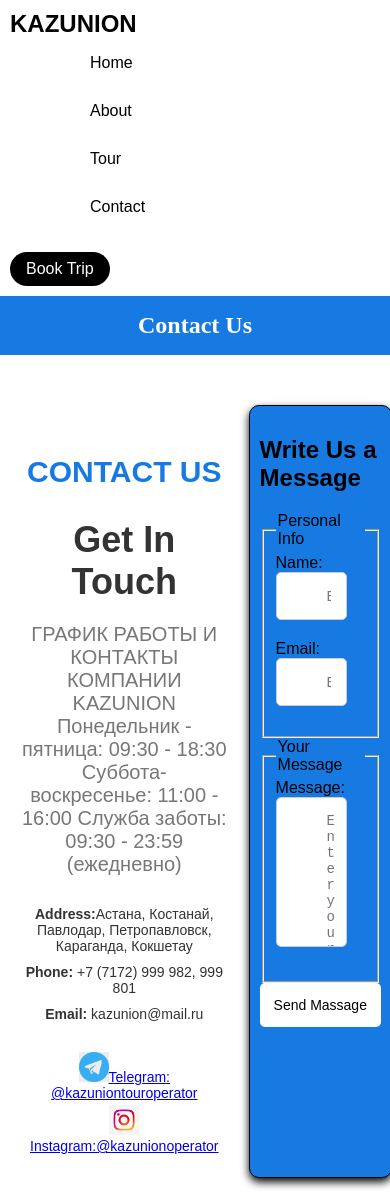
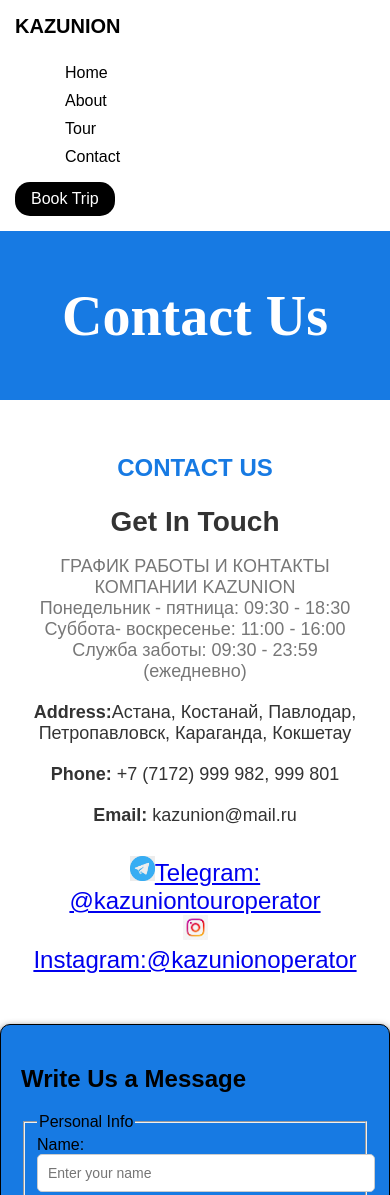
Before and after one commit to Zhansulu300608/Fair, a plain HTML site: page contact.html in a window 390 px wide. Shown: the top 1195 px of the page. Drawn offline with Linux system fonts and the light colour scheme.

Commit message:
Add files via upload

```diff
--- a/contact.css
+++ b/contact.css
@@ -71,7 +71,7 @@
 }
 .form-container {
    background-color:rgb(23, 122, 227);
-   max-width: 300px;
+   max-width: 600px;
 
    margin: 50px auto;
    padding: 40px;
@@ -245,228 +245,144 @@
 .acon {
     display: flex;
 }
-@media (max-width: 1024px) {
+@media (max-width: 768px) {
+    /* Header and Navigation */
     header {
         flex-direction: column;
         align-items: flex-start;
+        padding: 15px;
+    }
+
+    .logo {
+        font-size: 20px;
+        margin-bottom: 10px;
     }
 
     nav ul {
         flex-direction: column;
-        align-items: flex-start;
+        gap: 10px;
+        width: 100%;
     }
 
-    nav ul li {
-        margin-bottom: 10px;
+    header nav ul li a {
+        margin: 5px 0;
+        width: 100%;
+        text-align: center;
     }
 
-    .contact-section, .form-container {
+    .book-trip {
+        padding: 8px 16px;
+        font-size: 16px;
+        border-radius: 15px;
+    }
+
+    /* Header Section */
+    .header {
+        flex-direction: column;
+        font-size: 28px;
+        padding: 15px;
+    }
+
+    /* Form Container */
+    .form-container {
+        margin: 20px auto;
+        padding: 20px;
+        max-width: 90%;
+    }
+
+    input[type="text"],
+    input[type="email"],
+    textarea {
+        padding: 10px;
+        font-size: 14px;
+    }
+
+    input[type="submit"] {
+        padding: 10px 20px;
+        font-size: 16px;
+    }
+
+    /* Partners Section */
+    .partners {
         padding: 30px;
     }
 
-    .stats-section {
-
-        flex-direction: row;
-        align-items: center;
+    .partners h2 {
+        font-size: 28px;
     }
 
-    .stats-section .stat-item {
-        margin-bottom: 20px;
-    }
-}
-
-
-@media (max-width: 768px) {
-    header {
-        flex-direction: column;
-        align-items: flex-start;
-        padding: 10px;
+    .places {
+        font-size: 20px;
     }
 
-    .header h1 {
+    /* Stats Section */
+    .stats-section {
+        flex-direction: column;
+        padding: 20px 0;
+    }
+
+    .stat-item {
+        max-width: 100%;
+        margin: 20px 0;
+    }
+
+    .stat-item h2 {
+        font-size: 28px;
+    }
+
+    .stat-item p {
+        font-size: 14px;
+    }
+
+    /* Map Section */
+    .map-section {
+        margin: 30px 0;
+    }
+
+    /* Footer */
+    footer {
+        padding: 15px;
+        font-size: 14px;
+    }
+
+    footer .social a {
+        margin: 0 5px;
+        padding: 8px;
+        font-size: 14px;
+    }
+
+    /* Contact Section */
+    .contact-section {
+        max-width: 90%;
+        font-size: 24px;
+        margin: 30px auto;
+    }
+
+    .contact-section h3 {
         font-size: 24px;
     }
 
-    nav ul {
-        flex-direction: column;
-        align-items: flex-start;
+    .contact-section h1 {
+        font-size: 28px;
     }
 
-    nav ul li {
-        margin-bottom: 10px;
-    }
-
-    .book-trip {
-        margin-top: 10px;
-        padding: 8px 16px;
-    }
-
-    .contact-section, .form-container {
-        padding: 20px;
-    }
-
-    .form-container h1 {
-        font-size: 24px;
-    }
-
-    .stats-section {
-        flex-direction: column;
-        padding: 20px;
-    }
-
-    .stats-section .stat-item {
+    .contact-section p {
+        font-size: 18px;
         margin-bottom: 20px;
     }
 
-    .social-icons a {
-        font-size: 14px;
-    }
-
-    form input[type="text"],
-    form input[type="email"],
-    form textarea {
-        font-size: 14px;
-    }
-
-    form input[type="submit"] {
-        font-size: 16px;
-    }
-}
-
-
-
-@media (max-width: 468px) {
-    header {
-        flex-direction: column;
-        align-items: flex-start;
-        padding: 10px;
-    }
-
-    .header h1 {
-        font-size: 24px;
-    }
-
-    nav ul {
-        flex-direction: column;
-        align-items: flex-start;
-    }
-
-    nav ul li {
-        margin-bottom: 10px;
-    }
-
-    .book-trip {
-        margin-top: 10px;
-        padding: 8px 16px;
-    }
-
-    .contact-section, .form-container {
-        padding: 20px;
-    }
-
-    .form-container h1 {
-        font-size: 24px;
-    }
-
-    .stats-section {
-        flex-direction: column;
-        padding: 20px;
-    }
-
-    .stats-section .stat-item {
-        margin-bottom: 20px;
-    }
-
-    .social-icons a {
-        font-size: 14px;
-    }
-
-    form input[type="text"],
-    form input[type="email"],
-    form textarea {
-        font-size: 14px;
-    }
-
-    form input[type="submit"] {
-        font-size: 16px;
-    }
-}
-
-
-
-@media (min-width: 1200px) {
-    .contact-section, .form-container {
-        padding: 100px;
-    }
-
-    .contact-section h1, .form-container h1 {
-        font-size: 36px;
-    }
-
-    .contact-section p, .form-container p {
+    .contact-info p {
         font-size: 18px;
     }
 
-    .social-icons img {
-        width: 32px;
-        height: 32px;
+    /* Social Icons */
+    .social-icons a img {
+        width: 25px;
     }
 
-    .stats-section {
-        padding: 80px;
-    }
-
-    .stats-section .stat-item h2 {
-        font-size: 40px;
-    }
-
-    .stats-section .stat-item p {
-        font-size: 18px;
+    /* Acon Section */
+    .acon {
+        flex-direction: column;
+        align-items: center;
     }
 }
-
-@media (max-width: 768px) {
-    /* For tablets and mobile */
-    iframe {
-        width: 100%;
-        height: auto;
-    }
-
-    .media-container iframe {
-        max-width: 100%;
-        height: 200px;
-    }
-
-    .form-container {
-        padding: 10px;
-    }
-
-    .form-container input[type="text"],
-    .form-container input[type="email"],
-    .form-container textarea {
-        width: 80%;
-        padding-left: 50px;
-        box-sizing: border-box;
-    }
-
-    .form-container input[type="submit"] {
-        padding: 12px;
-        font-size: 16px;
-    }
-
-    .contact-info p {
-        font-size: 14px;
-    }
-
-    .social-icons a {
-        font-size: 14px;
-    }
-}
-
-@media (max-width: 480px) {
-    /* For small mobile screens */
-    .form-container input[type="submit"] {
-        padding: 14px;
-        font-size: 14px;
-    }
-}
```
